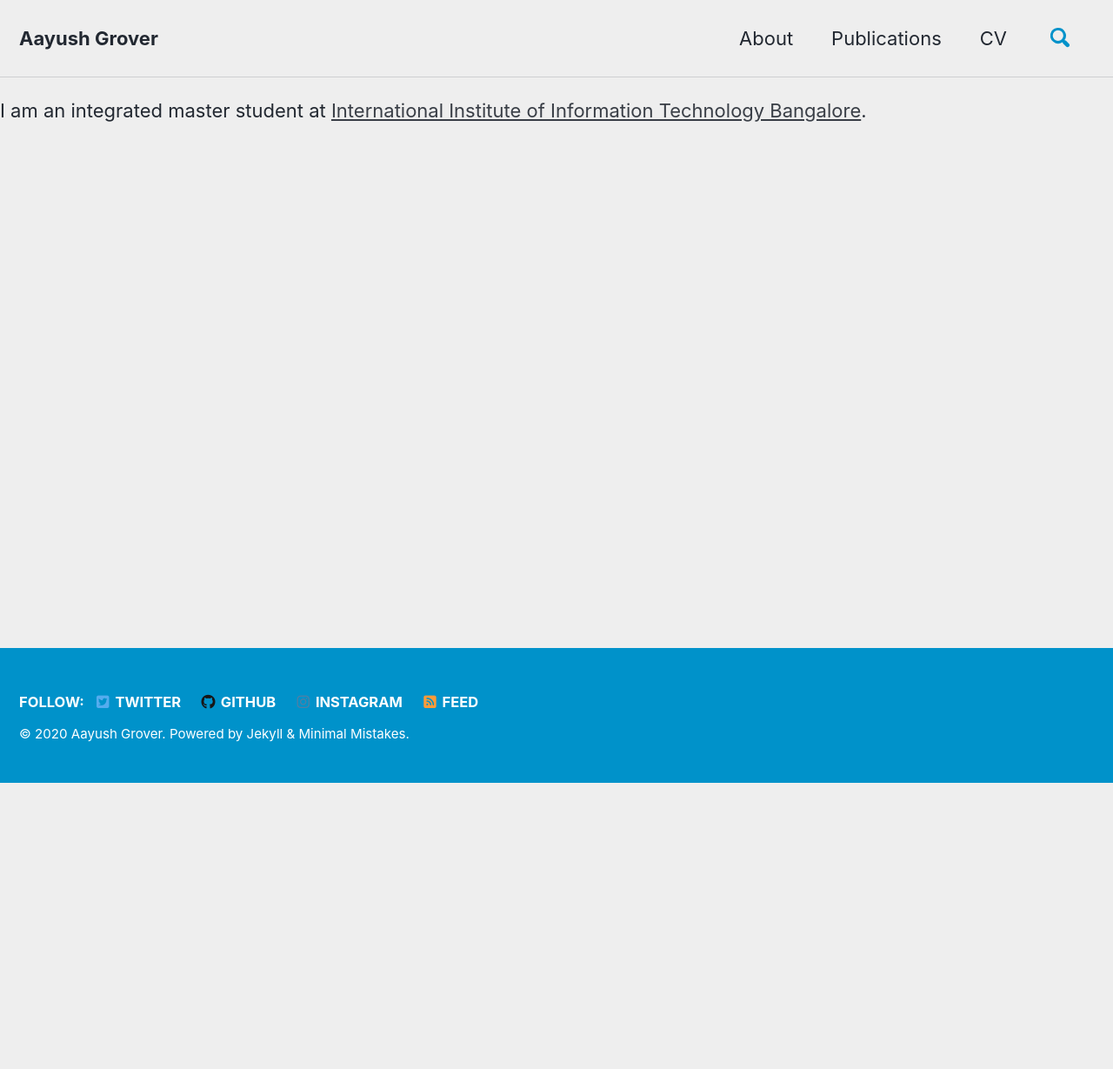
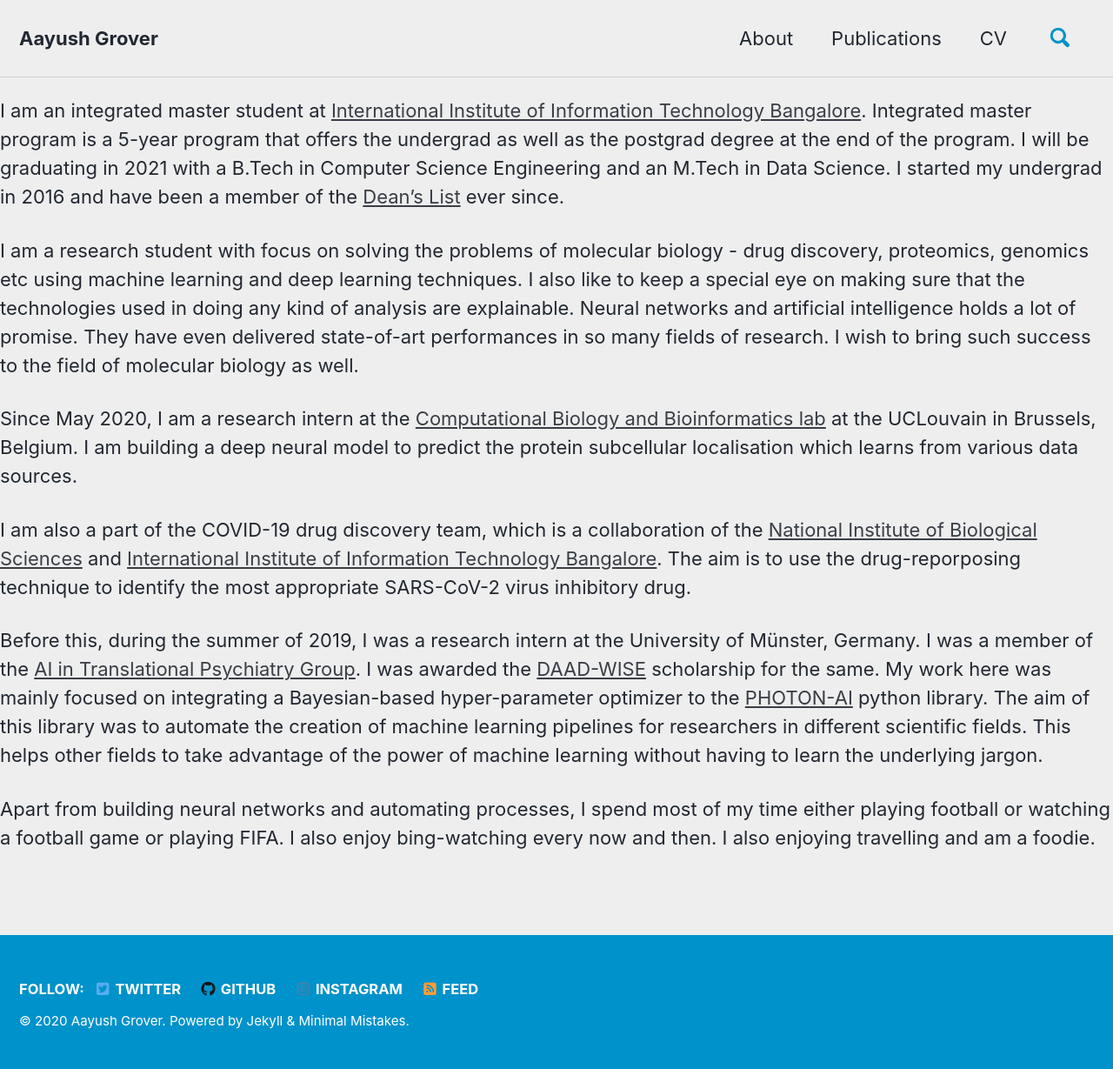
Before and after one commit to AayushGrover/AayushGrover.github.io, a Jekyll site: the page built from _pages/about.md, in a window 1280 px wide. Shown: the whole page at 87% size. Built offline with Jekyll 4.4.1, drawn with Linux system fonts in a browser that asks for light colours; cached includes are drawn as plain includes; nearby versions of some CDN libraries; our own code applies the rules of GitHub Pages for plain Markdown files; before the commit the page ends 900 px from its top, so only the background shows below that.

Commit message:
Update about.md

```diff
--- a/_pages/about.md
+++ b/_pages/about.md
@@ -6,4 +6,14 @@ comments: false
 author_profile: true
 ---
 
-I am an integrated master student at [International Institute of Information Technology Bangalore](https://www.iiitb.ac.in/).
+I am an integrated master student at [International Institute of Information Technology Bangalore](https://www.iiitb.ac.in/). Integrated master program is a 5-year program that offers the undergrad as well as the postgrad degree at the end of the program. I will be graduating in 2021 with a B.Tech in Computer Science Engineering and an M.Tech in Data Science. I started my undergrad in 2016 and have been a member of the [Dean's List](https://www.iiitb.ac.in/deans-list) ever since.
+
+I am a research student with focus on solving the problems of molecular biology - drug discovery, proteomics, genomics etc using machine learning and deep learning techniques. I also like to keep a special eye on making sure that the technologies used in doing any kind of analysis are explainable. Neural networks and artificial intelligence holds a lot of promise. They have even delivered state-of-art performances in so many fields of research. I wish to bring such success to the field of molecular biology as well.
+
+Since May 2020, I am a research intern at the [Computational Biology and Bioinformatics lab](https://lgatto.github.io/cbio-lab/) at the UCLouvain in Brussels, Belgium. I am building a deep neural model to predict the protein subcellular localisation which learns from various data sources.
+
+I am also a part of the COVID-19 drug discovery team, which is a collaboration of the [National Institute of Biological Sciences](https://www.ncbs.res.in/) and [International Institute of Information Technology Bangalore](https://www.iiitb.ac.in/). The aim is to use the drug-reporposing technique to identify the most appropriate SARS-CoV-2 virus inhibitory drug.
+
+Before this, during the summer of 2019, I was a research intern at the University of Münster, Germany. I was a member of the [AI in Translational Psychiatry Group](https://www.ukm.de/index.php?id=translationale_psychiatrie). I was awarded the [DAAD-WISE](https://www.daad.in/en/find-funding/scholarship-database/?type=a&origin=4&subjectgroup=0&q=wise&status=0&page=0&onlydaad=&language=en&id=0&pg=1&detail_to_show=50015295) scholarship for the same. My work here was mainly focused on integrating a Bayesian-based hyper-parameter optimizer to the [PHOTON-AI](https://photon-ai.com/) python library. The aim of this library was to automate the creation of machine learning pipelines for researchers in different scientific fields. This helps other fields to take advantage of the power of machine learning without having to learn the underlying jargon.
+
+Apart from building neural networks and automating processes, I spend most of my time either playing football or watching a football game or playing FIFA. I also enjoy bing-watching every now and then. I also enjoying travelling and am a foodie.
```
